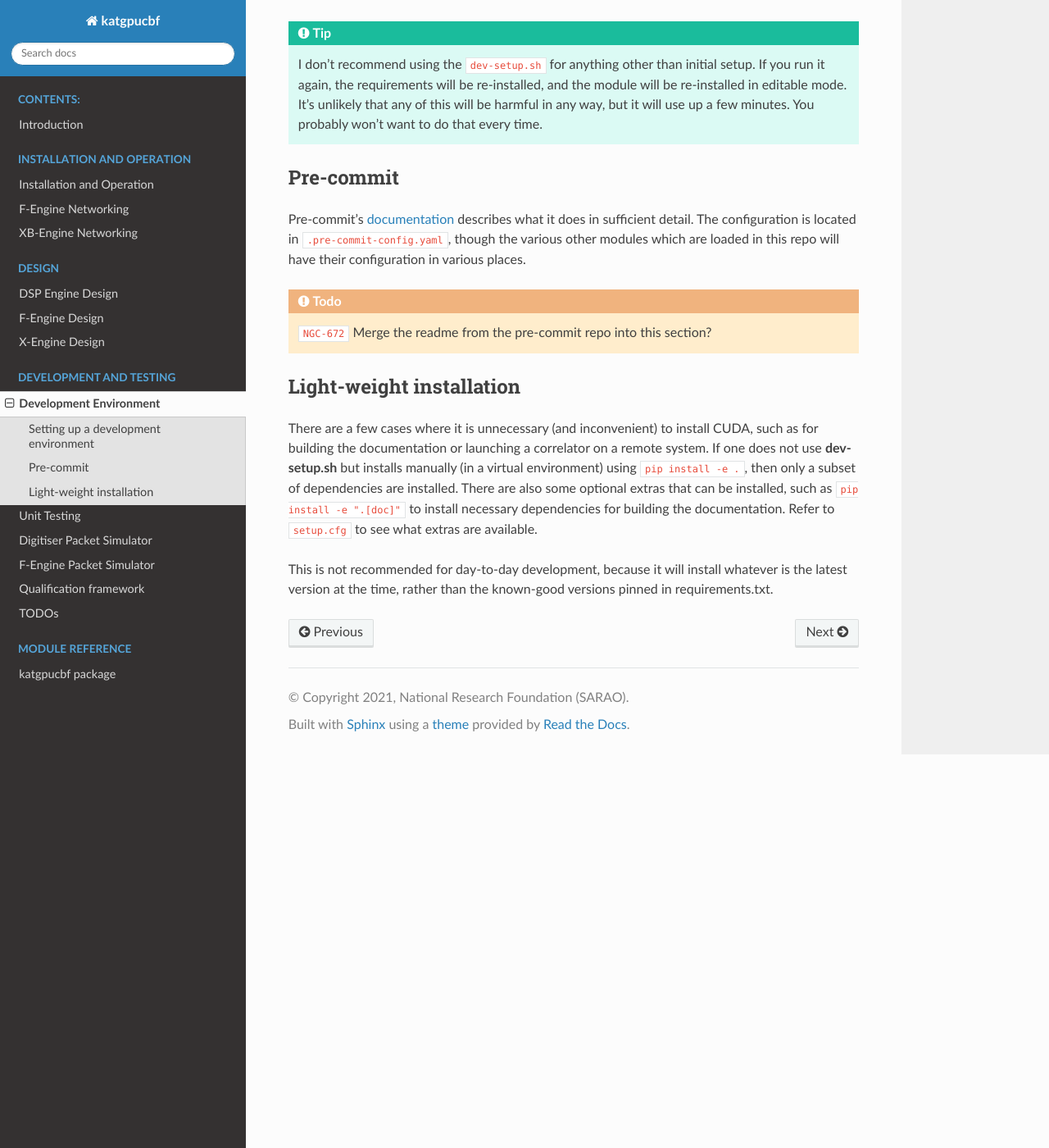
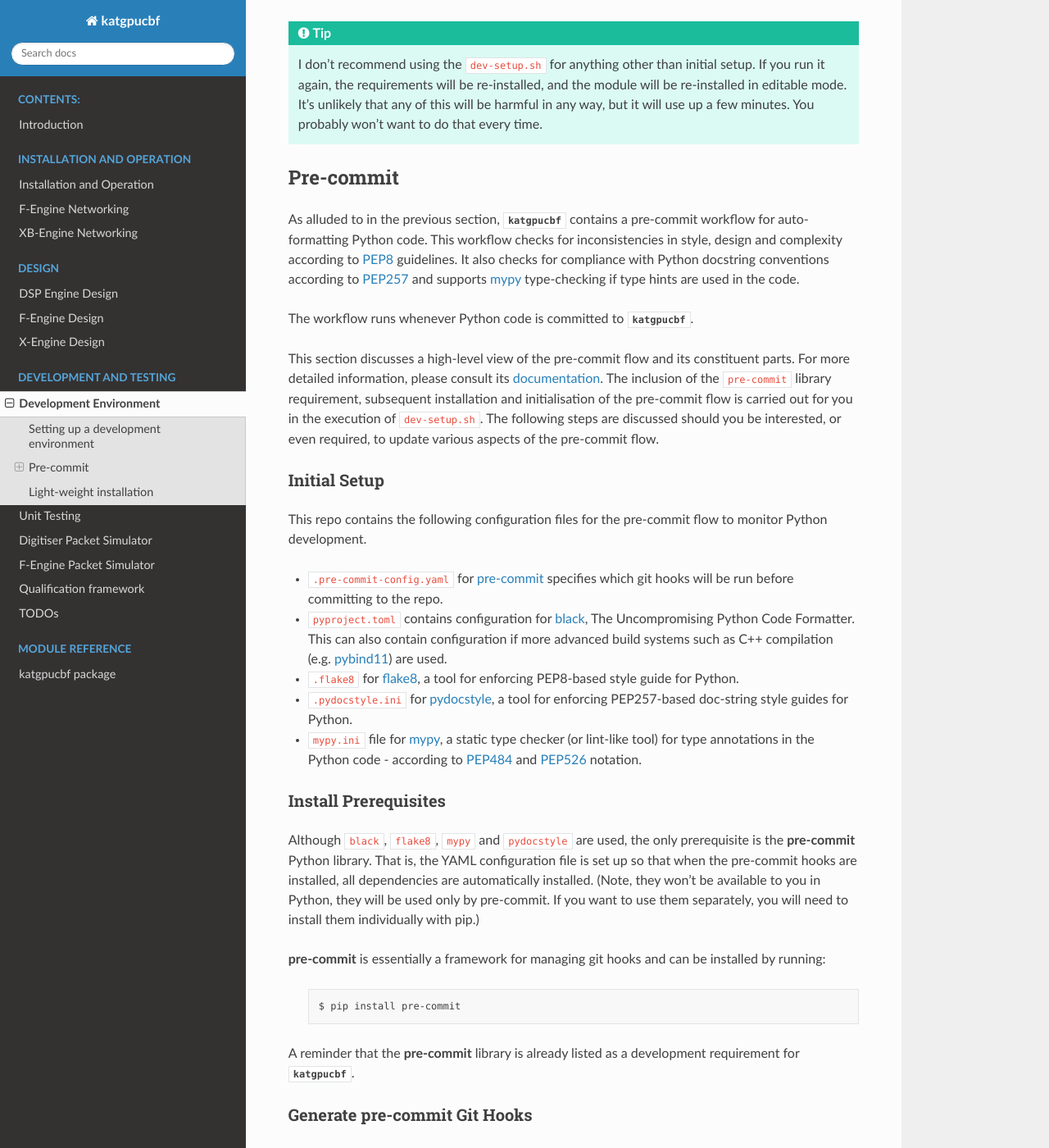
Before and after one commit to ska-sa/katgpucbf, a Sphinx documentation site: the page built from doc/dev-guide.rst, in a window 1280 px wide and 1400 px high, scrolled down 841 px. Shown: the whole window at 82% size. Built offline with Sphinx 7.4.7 and the Read the Docs theme 2.0.0, drawn with Linux system fonts in a browser that asks for light colours; formulas are drawn with MathJax 3; the version number could not be read and is left out; some of the changed text lies outside the part shown.

Commit message:
Update dev-guide's pre-commit documentation
Specifically with the README from @tyronevb's python-pre-commit-workflow
repo. It has been tweaked slightly to fit the document, but still
pending review.

Contributes to: NGC-672.

```diff
--- a/doc/dev-guide.rst
+++ b/doc/dev-guide.rst
@@ -51,15 +51,87 @@ And you are ready to start developing with :mod:`katgpucbf`!
 Pre-commit
 ----------
 
-Pre-commit's `documentation`_ describes what it does in sufficient detail. The
-configuration is located in ``.pre-commit-config.yaml``, though the various
-other modules which are loaded in this repo will have their configuration in
-various places.
+As alluded to in the previous section, :mod:`katgpucbf` contains a pre-commit
+workflow for auto-formatting Python code. This workflow checks for
+inconsistencies in style, design and complexity according to `PEP8`_ guidelines.
+It also checks for compliance with Python docstring conventions according to
+`PEP257`_ and supports `mypy`_ type-checking if type hints are used in the code.
 
-.. todo:: ``NGC-672``
-    Merge the readme from the pre-commit repo into this section?
+The workflow runs whenever Python code is committed to :mod:`katgpucbf`.
+
+This section discusses a high-level view of the pre-commit flow and its
+constituent parts. For more detailed information, please consult its
+`documentation`_. The inclusion of the ``pre-commit`` library requirement,
+subsequent installation and initialisation of the pre-commit flow is carried
+out for you in the execution of ``dev-setup.sh``. The following steps are
+discussed should you be interested, or even required, to update various
+aspects of the pre-commit flow.
+
+Initial Setup
+^^^^^^^^^^^^^
+
+This repo contains the following configuration files for the pre-commit flow
+to monitor Python development.
+
+- ``.pre-commit-config.yaml`` for `pre-commit`_ specifies which git hooks will
+  be run before committing to the repo.
+- ``pyproject.toml`` contains configuration for `black`_, The Uncompromising
+  Python Code Formatter. This can also contain configuration if more advanced
+  build systems such as C++ compilation (e.g. `pybind11`_) are used.
+- ``.flake8`` for `flake8`_, a tool for enforcing PEP8-based style guide for
+  Python.
+- ``.pydocstyle.ini`` for `pydocstyle`_, a tool for enforcing PEP257-based
+  doc-string style guides for Python.
+- ``mypy.ini`` file for `mypy`_, a static type checker (or lint-like tool)
+  for type annotations in the Python code - according to `PEP484`_ and
+  `PEP526`_ notation.
+
+Install Prerequisites
+^^^^^^^^^^^^^^^^^^^^^
+
+Although ``black``, ``flake8``, ``mypy`` and ``pydocstyle`` are used, the only
+prerequisite is the **pre-commit**  Python library. That is, the YAML
+configuration file is set up so that when the pre-commit hooks are installed,
+all dependencies are automatically installed. (Note, they won't be available to
+you in Python, they will be used only by pre-commit. If you want to use them
+separately, you will need to install them individually with pip.)
+
+**pre-commit** is essentially a framework for managing git hooks and can be
+installed by running:
+
+  .. code-block:: bash
+
+    $ pip install pre-commit
+
+
+A reminder that the **pre-commit** library is already listed as a development
+requirement for :mod:`katgpucbf`.
+
+Generate pre-commit Git Hooks
+^^^^^^^^^^^^^^^^^^^^^^^^^^^^^
+
+To generate the git hooks themselves, the following command is run in the
+project directory. Note that the ``.pre-commit-config.yaml`` file must be in
+the project directory **before** generating the git hooks.
+
+  .. code-block:: bash
+
+    $ pre-commit install
+
+After this, ``pre-commit`` will run automatically on the execution of the
+``git commit`` command with the installed hooks.
 
 .. _documentation: https://pre-commit.com/
+.. _PEP8: https://www.python.org/dev/peps/pep-0008/
+.. _PEP257: https://www.python.org/dev/peps/pep-0257/
+.. _PEP484: https://www.python.org/dev/peps/pep-0484/
+.. _PEP526: https://www.python.org/dev/peps/pep-0526/
+.. _pre-commit: https://pre-commit.com/
+.. _black: https://github.com/psf/black
+.. _flake8: https://flake8.pycqa.org/en/latest/
+.. _pydocstyle: http://www.pydocstyle.org/
+.. _mypy: https://mypy.readthedocs.io/en/stable/index.html
+.. _pybind11: https://pybind11.readthedocs.io/
 
 Light-weight installation
 -------------------------
```
